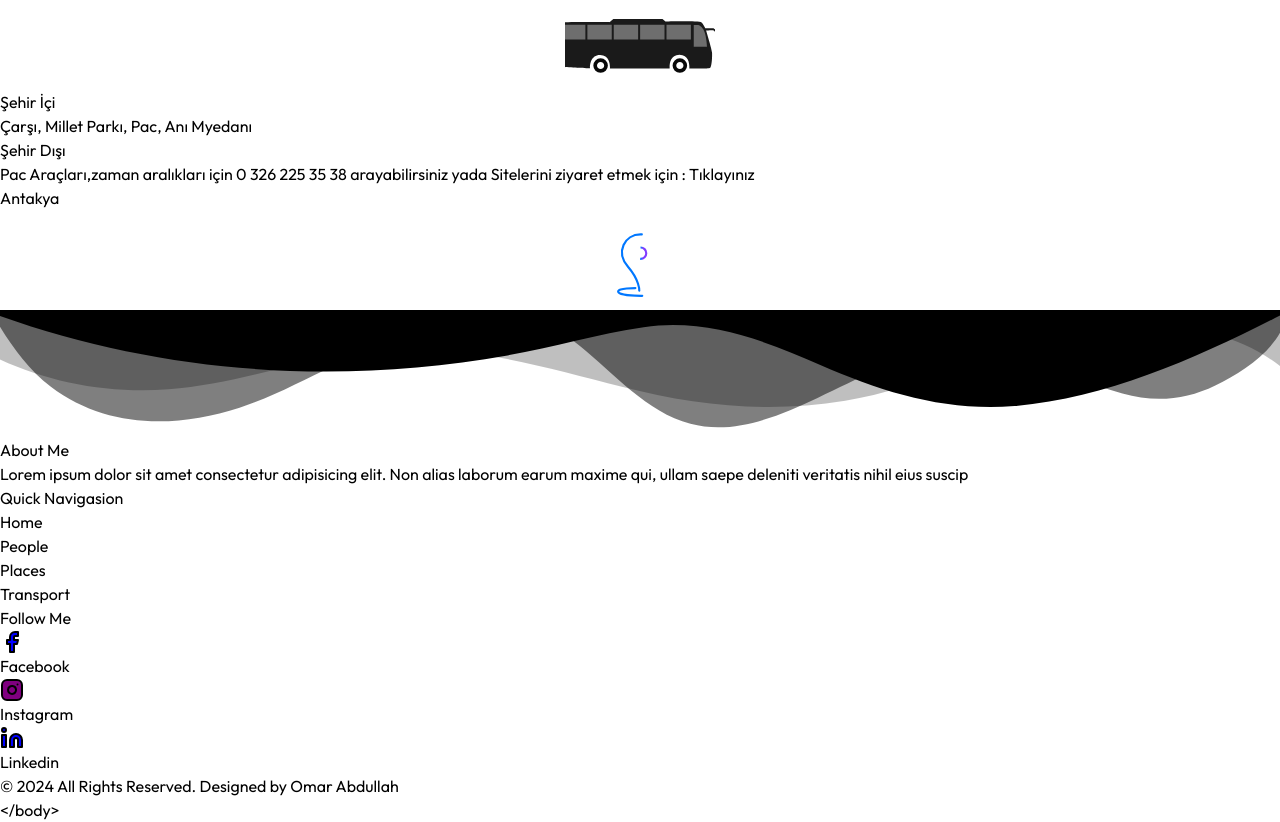
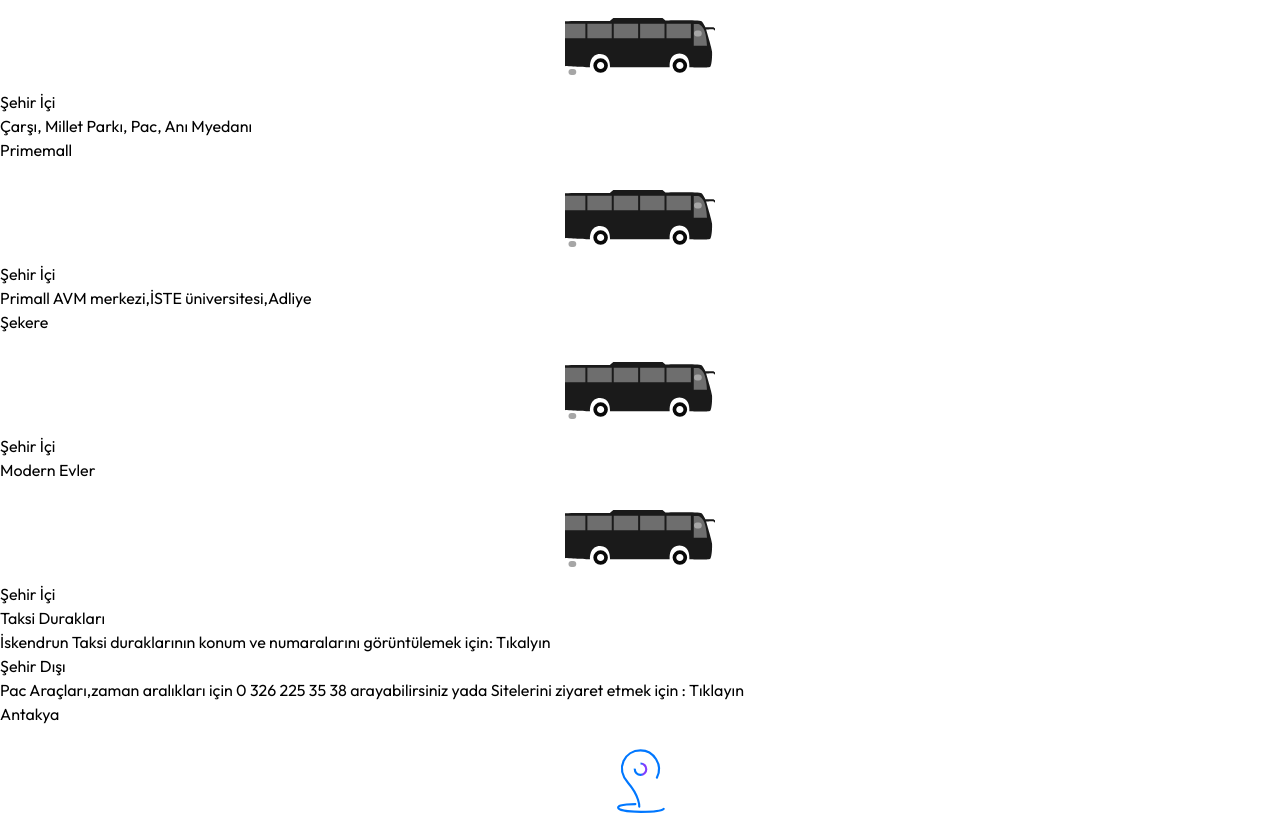
Before and after one commit to omaty22/iskenderun-rehber, a React (Vite) app: page /Transport in a window 1280 px wide. Shown: the part 1780-2602 px from the top of the page. Built offline with nearby package versions, Linux system fonts and the light colour scheme.

Commit message:
made the taksi durakları section with its data

```diff
--- a/src/components/DivLeft.jsx
+++ b/src/components/DivLeft.jsx
@@ -4,6 +4,20 @@ import Lottie from 'react-lottie'
 import {motion} from 'framer-motion'
 
 function DivLeft(props) {
+    if(props.Hat === ''){
+        return (<motion.div
+            initial={{opacity: 0,x:-200}}
+            transition={{duration: 1.5}}
+            whileInView={{opacity: 1,x:0}}
+            viewport={{once: true}}
+             className='max-w-screen-2xl mx-2 h-40 bg-slate-900 text-white'>
+                <div className='container flex flex-col justify-center items-center'>
+                <h1 className='text-2xl font-bold text-center pb-8 pt-4 xl:text-4xl'>Taksi Durakları</h1>
+                <p className='text-center xl:text-3xl'>{props.Mah} <a className='text-blue-600 hover:underline font-bold'  href="https://www.taksi-duraklari.com/taksi-duraklari/hatay/iskenderun">Tıkalyın</a></p>
+            </div>
+    </motion.div>
+                )
+    }
   return (
     <motion.div
     initial={{opacity: 0,x:-200}}
@@ -28,8 +42,8 @@ function DivLeft(props) {
         />
             </div>
             <div className='container flex flex-col justify-center items-center'>
-                <h1 className='text-2xl font-bold text-center pb-8'>Şehir İçi</h1>
-                <p className='text-center'>{props.Mah}</p>
+                <h1 className='text-2xl font-bold text-center pb-8 xl:text-4xl'>Şehir İçi</h1>
+                <p className='text-center xl:text-3xl'>{props.Mah}</p>
             </div>
         </div>
     </motion.div>
--- a/src/components/DivRight.jsx
+++ b/src/components/DivRight.jsx
@@ -13,8 +13,8 @@ function DivRight(props) {
        className='max-w-screen-2xl mx-2 min-h-40 max-h-52 bg-slate-900 text-white'>
           <div className='flex '>
           <div className='container flex flex-col justify-center items-center'>
-                  <h1 className='text-2xl font-bold text-center pb-6'>Şehir Dışı</h1>
-                  <p className='text-center'>{props.Mah}  <a className='font-bold text-blue-600 hover:underline' href={props.link}> Tıklayınız</a></p>
+                  <h1 className='text-2xl font-bold text-center pb-6 xl:text-4xl'>Şehir Dışı</h1>
+                  <p className='text-center xl:text-2xl'>{props.Mah}  <a className='font-bold text-blue-600 hover:underline' href={props.link}> Tıklayın</a></p>
               </div>
               <div className='border-l-slate-600 border-l-4 pt-5'>
                   <h1 className='text-2xl font-bold pl-6'>{props.Hat}</h1>
--- a/src/components/Footer.jsx
+++ b/src/components/Footer.jsx
@@ -49,7 +49,7 @@ function Footer() {
         </div>
     </div>
     <div className='flex justify-center  md:p-5 '>
-        <p className='text-center sm:pb-20 '>&copy; {Year} All Rights Reserved. Designed by <a href="https://www.linkedin.com/in/omar-abdullah-554063306/">Omar Abdullah</a></p>
+        <p className='text-center sm:py-5'>&copy; {Year} All Rights Reserved. Designed by <a href="https://www.linkedin.com/in/omar-abdullah-554063306/">Omar Abdullah</a></p>
        </div>
     </div>
       </motion.footer>
--- a/src/components/Transport.jsx
+++ b/src/components/Transport.jsx
@@ -39,10 +39,14 @@ function Transport() {
         max-w-3xl font-semibold pt-20 lg:pt-4'>İskenderun'da Ulaşım</h2>
     </motion.div>
     </div>
-    {/*------------------- iskenderun içi-------------------*/}
+    {/*------------------- iskenderun içi Ulaşım-------------------*/}
     <div className='flex flex-col gap-4'>
-        <DivLeft Hat='49 Sahil Evler' Mah='Barbarus mah, süleymaniye mah, anı meydanı, yeni diş hastanesi, Hilton AVM'/>
+        <DivLeft Hat='49 Sahil Evler' Mah='Barbarus mah, Süleymaniye mah, Anı Meydanı, Yeni diş hastanesi, Hilton AVM'/>
         <DivLeft Hat='Çarşı' Mah='Çarşı, Millet Parkı, Pac, Anı Myedanı'/>
+        <DivLeft Hat='Primemall' Mah='Primall AVM merkezi,İSTE üniversitesi,Adliye'/>
+        <DivLeft Hat='Şekere' Mah=''/>
+        <DivLeft Hat='Modern Evler' Mah=''/>
+        <DivLeft Hat='' Mah='İskendrun Taksi duraklarının konum ve numaralarını görüntülemek için:'/>
     </div>
     {/*------------------- iskenderun dışı-------------------*/}
     <div className='flex flex-col gap-4 mt-4'>
```
